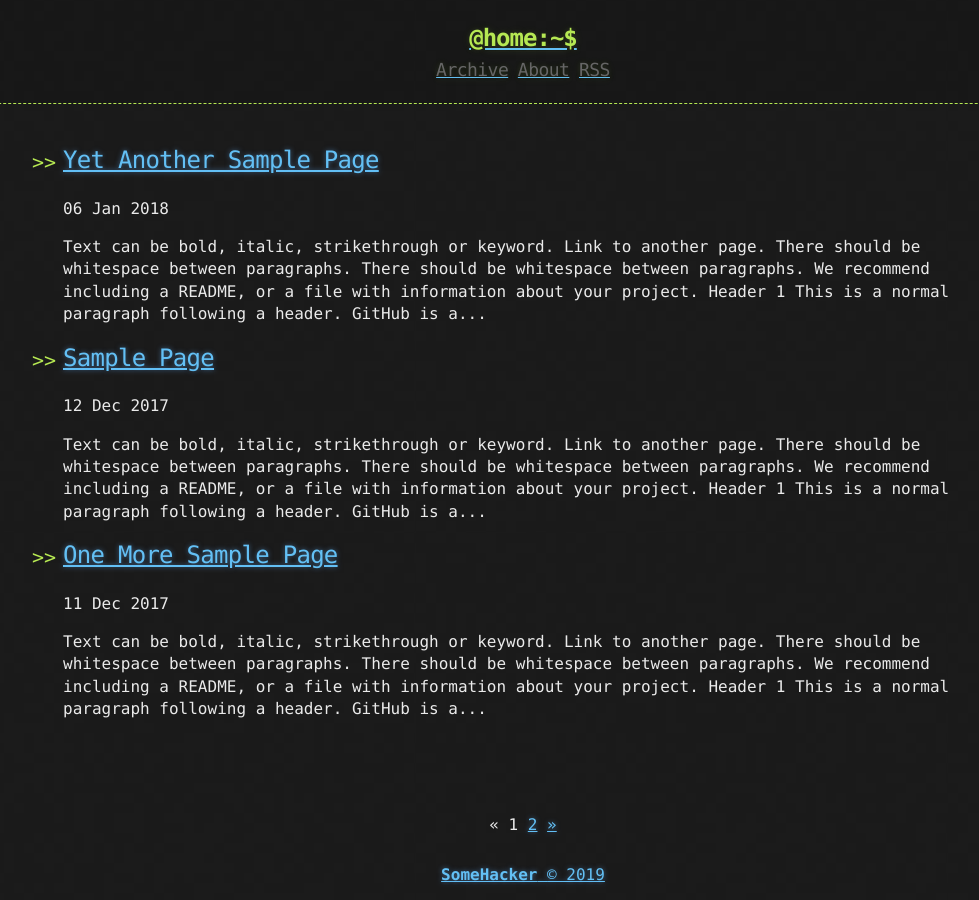
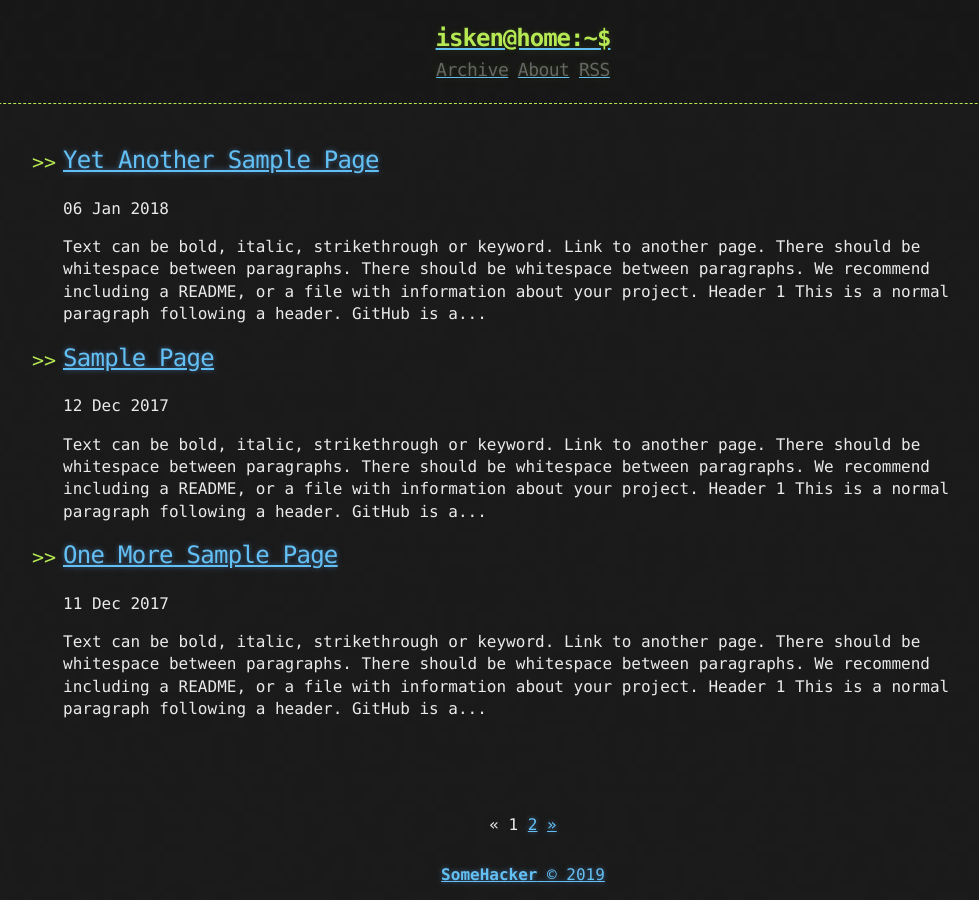
Before and after one commit to iskenyildiz/iskenhub.info, a Jekyll site: the page built from index.html, in a window 1280 px wide. Shown: the whole page, without its empty margins (117-1096 px from the left). Built offline with Jekyll 4.4.1, drawn with Linux system fonts in a browser that asks for light colours; the list of posts is cut into pages by our own code; part of the change alters nothing that is shown.

Commit message:
Update header.html

```diff
--- a/_includes/header.html
+++ b/_includes/header.html
@@ -2,7 +2,7 @@
   <div>
     <a href="{{ "/" | prepend: site.baseurl | replace: '//', '/' }}">
     {% assign owner_first_name = site.owner | split: " " %}
-    <h1>{{ isken | downcase }}@home:~$</h1>
+    <h1>{{ "isken" | downcase }}@home:~$</h1>
     </a>
     <div class="header-links">
       {% include links.html %}
```
